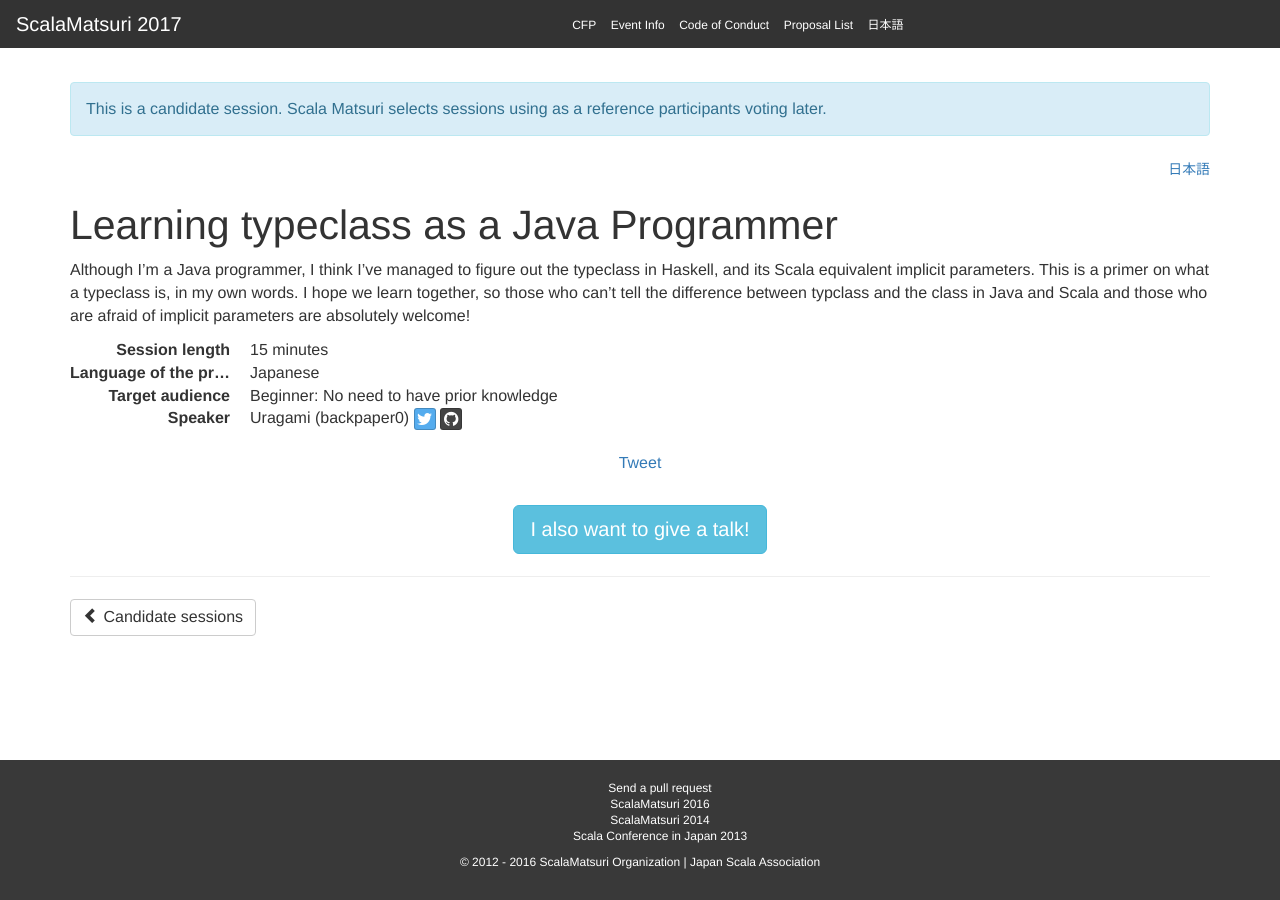
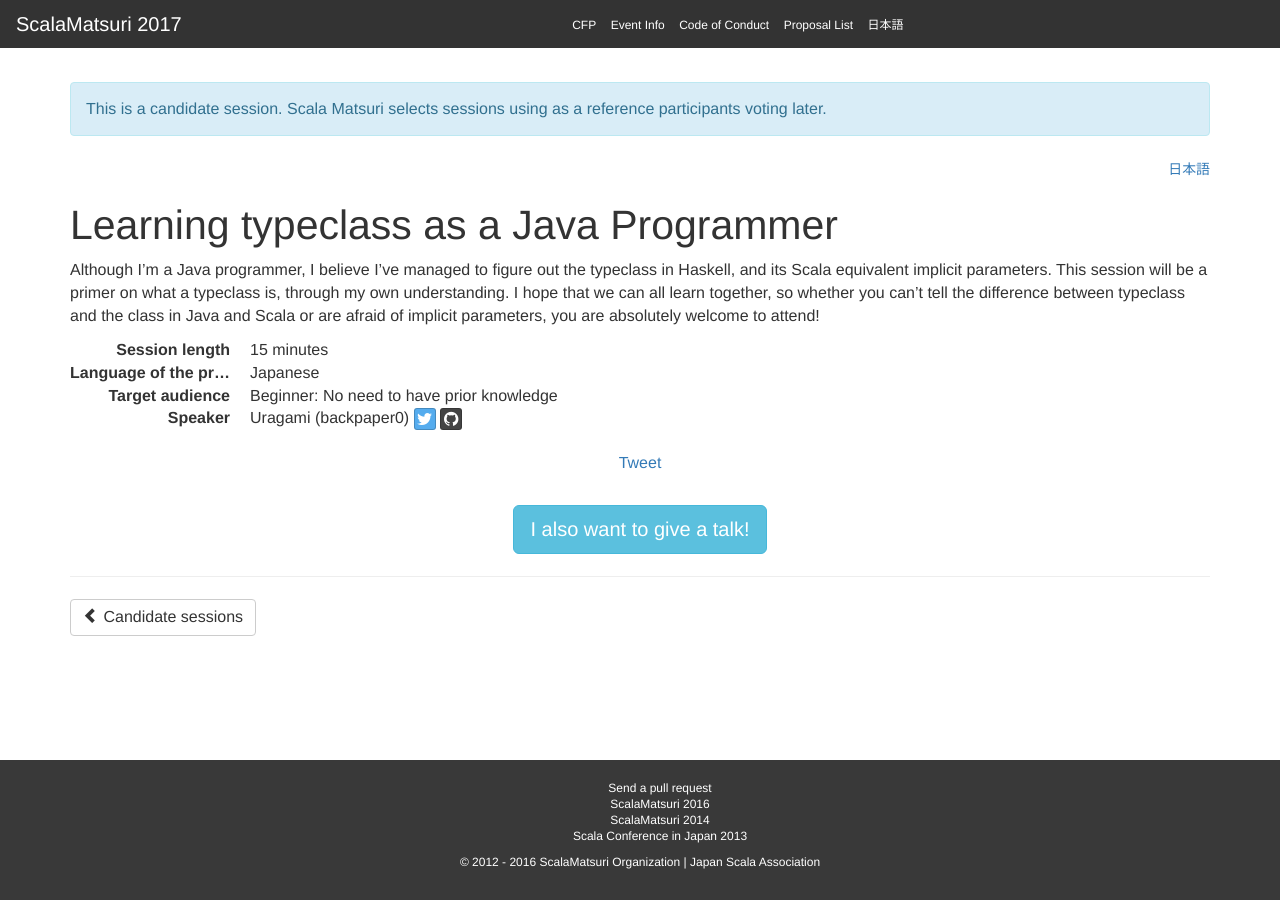
Before and after one commit to scalajp/2017.scalamatsuri.org, a Jekyll site: the page built from _candidates_en/Uragami_1.md, in a window 1280 px wide. Built offline with Jekyll 4.4.1, drawn with Linux system fonts in a browser that asks for light colours; nearby versions of some CDN libraries; comment, search, counter and statistics services are not loaded.

Commit message:
Update Uragami_1.md

```diff
--- a/_candidates_en/Uragami_1.md
+++ b/_candidates_en/Uragami_1.md
@@ -9,6 +9,6 @@
 tags:
   - Intro to Scala
 ---
-Although I'm a Java programmer, I think I've managed to figure out the typeclass in Haskell, and its Scala equivalent implicit parameters.
-This is a primer on what a typeclass is, in my own words.
-I hope we learn together, so those who can't tell the difference between typclass and the class in Java and Scala and those who are afraid of implicit parameters are absolutely welcome!
+Although I'm a Java programmer, I believe I've managed to figure out the typeclass in Haskell, and its Scala equivalent implicit parameters.
+This session will be a primer on what a typeclass is, through my own understanding.
+I hope that we can all learn together, so whether you can't tell the difference between typeclass and the class in Java and Scala or are afraid of implicit parameters, you are absolutely welcome to attend!
```
